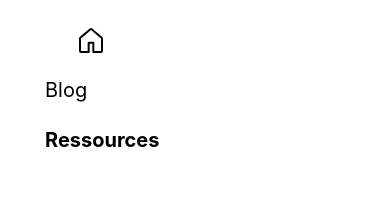
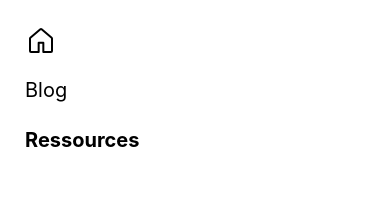
Before and after one commit to 6346563751/notion-blog, a Next.js app: page /ressources in a window 390 px wide. Shown: the top 215 px of the page. Built offline with nearby package versions, Linux system fonts and the light colour scheme.

Commit message:
:sparkles: add responsive

```diff
--- a/src/components/footer.tsx
+++ b/src/components/footer.tsx
@@ -3,7 +3,7 @@ import ExtLink from './ext-link'
 export default function Footer() {
   return (
     <>
-      <footer>
+      <footer className="mb-8">
         <span>
           Based on{' '}
           <ExtLink href="https://github.com/ijjk/notion-blog">
--- a/src/components/header.tsx
+++ b/src/components/header.tsx
@@ -34,7 +34,7 @@ const Header = ({ titlePre = '' }) => {
         <meta name="twitter:image" content={ogImageUrl} />
       </Head>
       <div className="relative select-none bg-white lg:flex lg:items-stretch w-full pt-5 pl-5">
-        <div className="lg:flex ml-10">
+        <div className="lg:flex lg:ml-10">
           <a className="cursor-pointer">
             <Link href="/">
               <Image src="/home.svg" width={32} height={32} />
@@ -42,12 +42,12 @@ const Header = ({ titlePre = '' }) => {
           </a>
         </div>
         <div className="lg:flex lg:items-stretch lg:flex-no-shrink lg:flex-grow">
-          <div className="lg:flex lg:items-stretch lg:justify-end ml-auto mr-10">
+          <div className="lg:flex lg:items-stretch lg:justify-end lg:ml-auto lg:mr-10">
             {navItems.map(({ label, page, link }) => (
               <Link href={page}>
                 <a
                   className={
-                    'flex-no-grow flex-no-shrink relative py-2 px-4 leading-normal text-black no-underline flex items-center hover:bg-grey-dark ' +
+                    'flex-no-grow flex-no-shrink relative py-2 lg:px-4 leading-normal text-black no-underline flex items-center hover:bg-grey-dark ' +
                     (pathname === page ? 'font-bold' : '')
                   }
                 >
--- a/src/pages/index.tsx
+++ b/src/pages/index.tsx
@@ -62,8 +62,8 @@ const Index = ({ posts = [], preview }) => {
         </div>
       )}
       <div className={`bg-white`}>
-        <div className="flex flex-row lg:mx-60 mt-20">
-          <div className="flex flex-col">
+        <div className="flex flex-row lg:mx-60 lg:mt-20">
+          <div className="flex flex-col text-center lg:text-left">
             <div>
               <p className="text-4xl font-bold text-green-400 mb-5">
                 Hey, I'm <span className="bob">Bob</span> 👋
@@ -92,7 +92,7 @@ const Index = ({ posts = [], preview }) => {
               </button>
             </div>
           </div>
-          <div className="right">
+          <div className="hidden lg:block right">
             <Image
               src="/kj.jpg"
               className="rounded-full flex-shrink-0"
```
